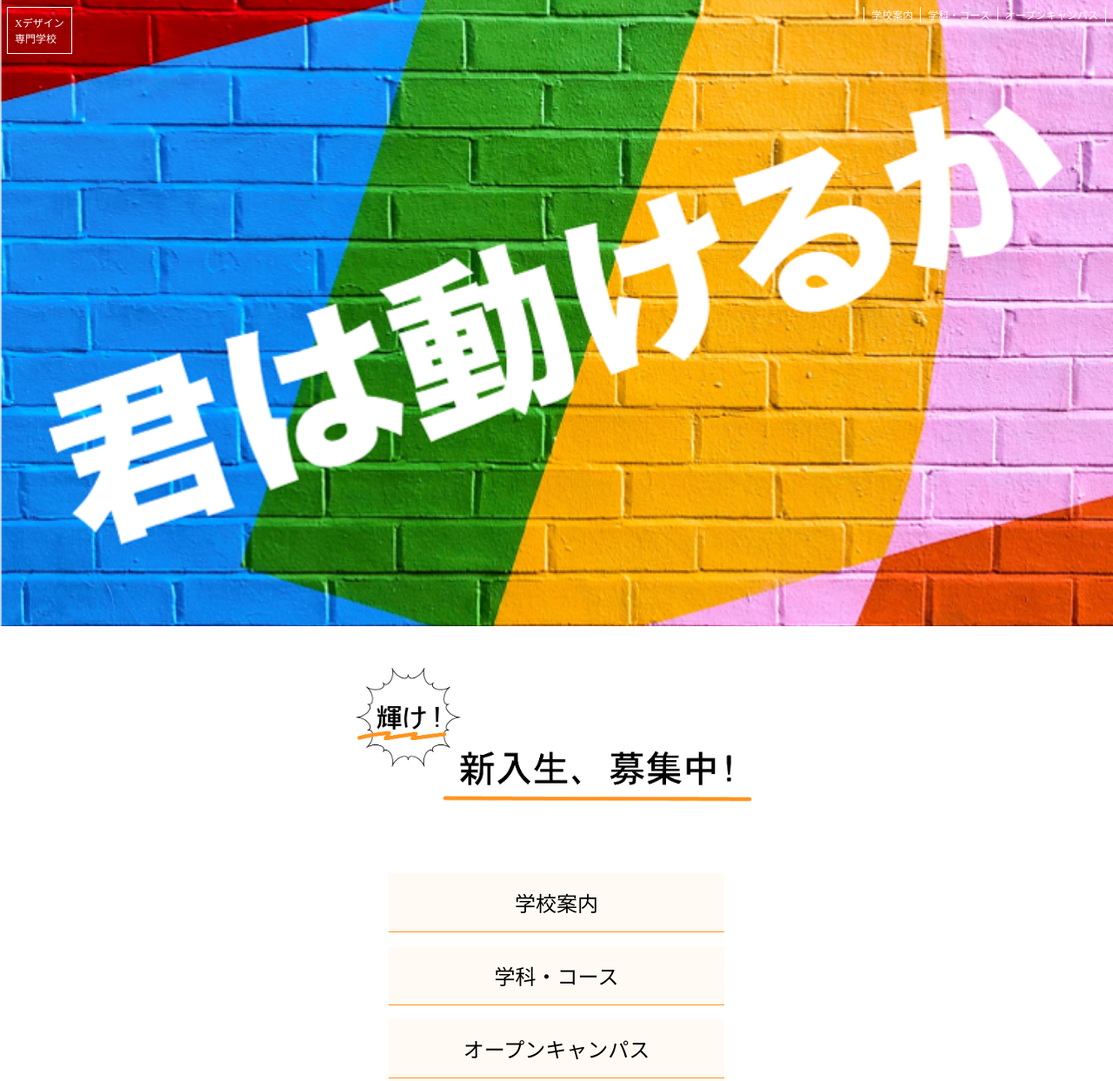
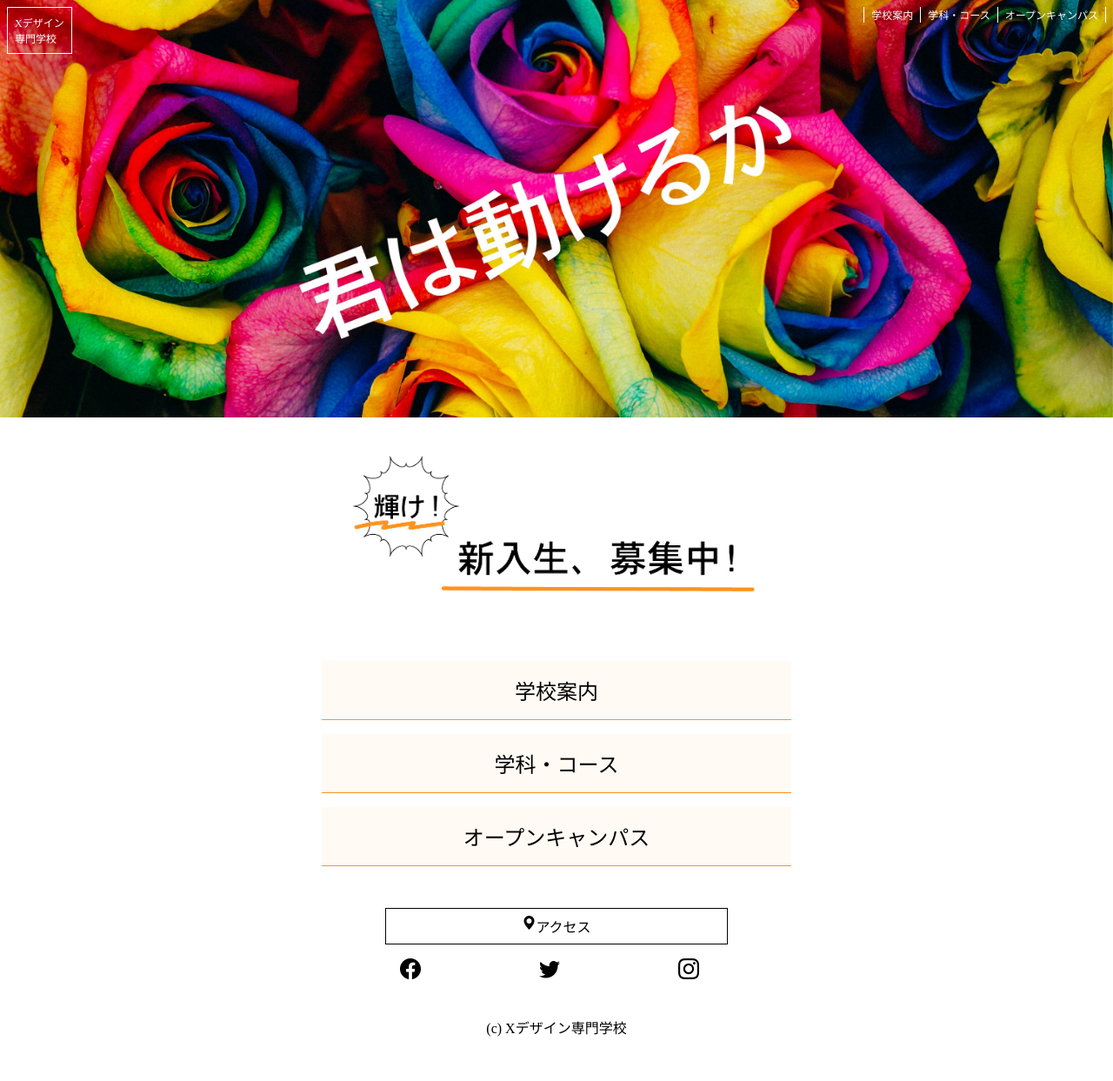
Before and after one commit to fujtak/designschool, a plain HTML site: page index.html in a window 1280 px wide. Shown: the top 1243 px of the page at 87% size. After the commit the page ends 1201 px from the top, so only its background shows below. Drawn offline with nearby package versions, Linux system fonts and the light colour scheme.

Commit message:
Add files via upload

```diff
--- a/css/style.css
+++ b/css/style.css
@@ -2,6 +2,7 @@
 
 body{
     margin: 0;
+    font-family: "Osaka",serif;
 }
 
 h1,h2{
@@ -75,23 +76,20 @@ header li a{
     font-size: 12px;
 }
 
-/* main */
+/* hero */
 
-.wrappper{
-    display: flex;
-    flex-direction: column;
+.hero .hero1 img{
+    width: 100vw;
+    height: 100vh;
+    object-fit: cover;
 }
 
-main .hero1 img{
-    width: 100%;
-    height: auto;
+.hero .hero2{
+    display: none;
+    height: 480px;
 }
 
-main .hero2{
-    display: none;
-}
-
-main .hero2 img{
+.hero .hero2 img{
     width: 100%;
     height: 100%;
     object-fit: cover;
@@ -99,8 +97,14 @@ main .hero2 img{
 
 /* pic */
 
+.pic .container{
+    display: flex;
+    justify-content: center;
+}
+
 .pic img{
     width: 100%;
+    max-width: 560px;
 }
 
 /* info */
@@ -116,7 +120,8 @@ main .hero2 img{
 }
 
 .info li{
-    width: 70%;
+    width: 50%;
+    max-width: 540px;
     background: #fffaf4;
     border-bottom: solid 1px rgb(255, 147, 30);
     margin-bottom: 16px;
@@ -142,6 +147,7 @@ main .hero2 img{
     border: 1px solid black;
     margin-bottom: 16px;
     width: 40%;
+    max-width: 360px;
 }
 
 /* sns */
@@ -156,6 +162,7 @@ main .hero2 img{
 .sns ul{
     display: flex;
     width: 40%;
+    max-width: 360px;
     justify-content: space-between;
 }
 
@@ -180,31 +187,14 @@ footer small{
 
 
 
-@media(min-width:584px){
+@media(min-width:480px){
 
-main .hero1{
-    display: none;
-}
+    .hero .hero1{
+        display: none;
+    }
 
-main .hero2{
-    display: block;
-}
-
-main .hero2 img{
-    height: 65vh;
-}
-
-.container{
-    width: 552px;
-    margin: 0 auto;
-}
+    .hero .hero2{
+        display: block;
+    }
 
 }
-
-@media (min-width:1100px){
-
-main .hero2 img{
-    height: 90vh;
-}
-
-}
--- a/index.html
+++ b/index.html
@@ -37,17 +37,14 @@
         </nav>
     </header>
     <main>
+        <section class="hero">
             <div class="hero1">
-            <h1>
-                <img src="img/hero1.png" alt="君は動けるか">
-            </h1>
+                <img src="img/hero1.jpg" alt="君は動けるか">
             </div>
             <div class="hero2">
-            <h1>
-                <img src="img/hero2.png" alt="君は動けるか">
-            </h1>
+                <img src="img/hero2.jpg" alt="君は動けるか">
             </div>
-    </main>
+        </section>
         <section class="pic">
             <div class="container">
                 <img src="img/pic1.png" alt="">
@@ -57,19 +54,13 @@
             <div class="container">
                 <ul>
                     <li>
-                    <a href="#">
                         <h2>学校案内</h2>
-                    </a>
                     </li>
                     <li>
-                    <a href="#">
                         <h2>学科・コース</h2>
-                    </a>
                     </li>
                     <li>
-                    <a href="#">
                         <h2>オープンキャンパス</h2>
-                    </a>
                     </li>
                 </ul>
             </div>
@@ -103,6 +94,7 @@
                 </ul>
             </div>
         </section>
+    </main>
     <footer>
         <div class="container">
             <small>(c) Xデザイン専門学校</small>
```
Also changed, not shown: img/hero1.jpg (added), img/hero2.jpg (added). Lines whose indentation alone changed are shown as unchanged.
